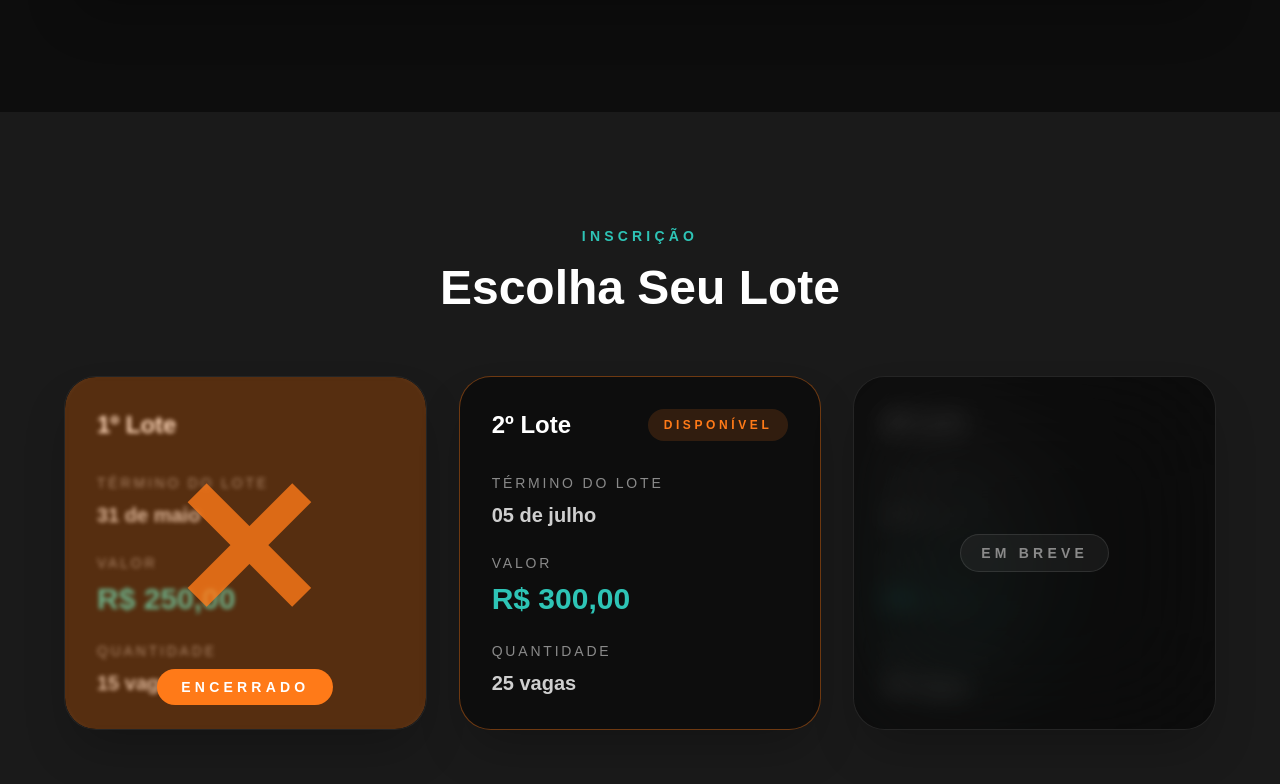
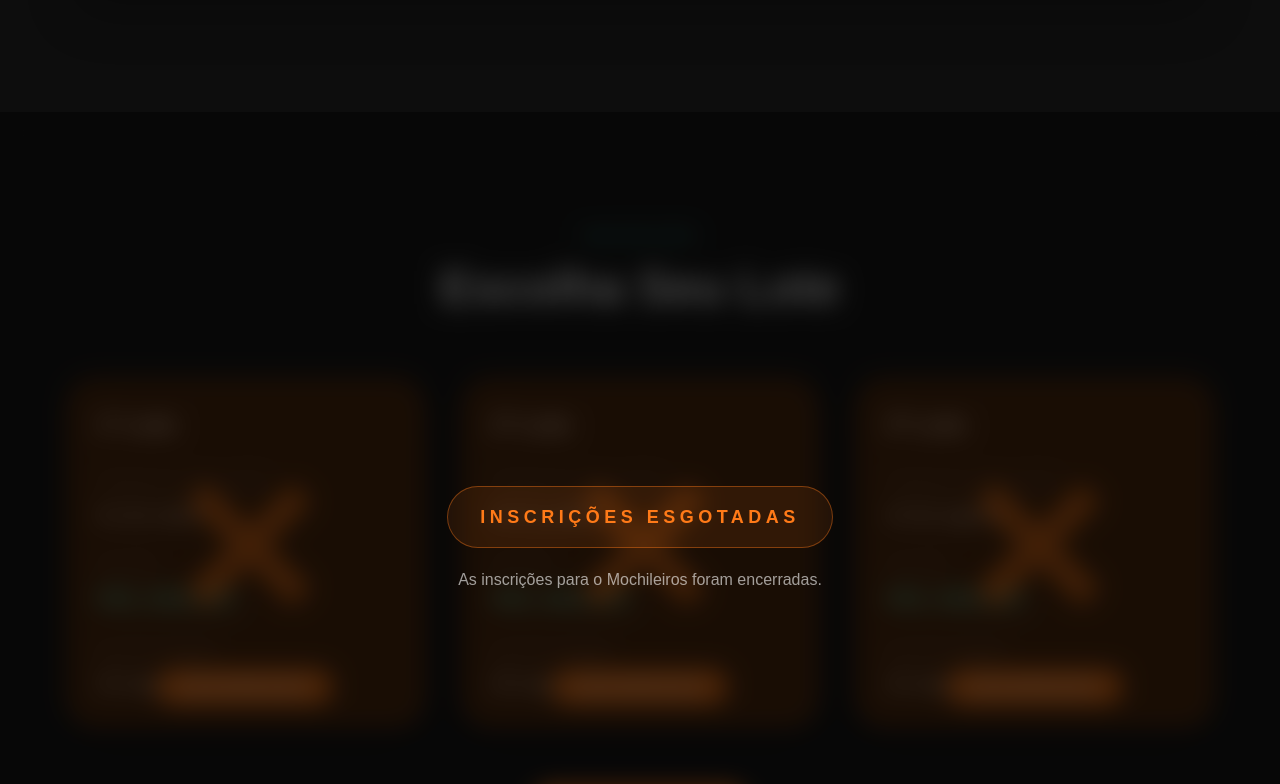
Before and after one commit to yolmat/kyma-mochileiros, a Next.js app: page / in a window 1280 px wide. Shown: the part 2350-3134 px from the top of the page. Built offline with nearby package versions, Linux system fonts and the light colour scheme.

Commit message:
redirect home and event closed

```diff
--- a/app/checkout/page.js
+++ b/app/checkout/page.js
@@ -1,6 +1,7 @@
 "use client";
 
 import { useState, useEffect } from "react";
+import { redirect } from 'next/navigation'
 import { useForm } from "react-hook-form";
 import { zodResolver } from "@hookform/resolvers/zod";
 import { motion, AnimatePresence } from "framer-motion";
@@ -21,6 +22,9 @@
 
 
 export default function CheckoutPage() {
+
+    redirect('/')
+
     const [step, setStep] = useState(1);
     const [status, setStatus] = useState("");
 
--- a/app/page.js
+++ b/app/page.js
@@ -237,11 +237,15 @@
           </div>
         </section>
 
-        <section id="inscricao" className="bg-[#1A1A1A] px-6 py-28">
+        <section
+          id="inscricao"
+          className="relative overflow-hidden bg-[#1A1A1A] px-6 py-28"
+        >
           <div className="mx-auto max-w-6xl text-center">
             <span className="text-sm font-semibold uppercase tracking-[0.3em] text-[#2EC4B6]">
               Inscrição
             </span>
+
             <h2 className="mt-4 text-4xl font-black md:text-5xl">
               Escolha Seu Lote
             </h2>
@@ -260,7 +264,7 @@
                 date="05 de julho"
                 price="R$ 300,00"
                 spots="25 vagas"
-                featured
+                canceled
               />
 
               <LotCard
@@ -268,7 +272,7 @@
                 date="15 de agosto"
                 price="R$ 350,00"
                 spots="10 vagas"
-                blurred
+                canceled
               />
             </div>
 
@@ -278,6 +282,19 @@
             >
               Fazer Inscrição
             </Link>
+          </div>
+
+          {/* SOBREPOSIÇÃO */}
+          <div className="absolute inset-0 z-50 flex items-center justify-center bg-black/70 backdrop-blur-md">
+            <div className="flex flex-col items-center text-center">
+              <span className="rounded-full border border-[#FF7A18]/40 bg-[#FF7A18]/10 px-8 py-4 text-lg font-black uppercase tracking-[0.25em] text-[#FF7A18]">
+                Inscrições esgotadas
+              </span>
+
+              <p className="mt-5 max-w-md text-base font-medium text-white/60">
+                As inscrições para o Mochileiros foram encerradas.
+              </p>
+            </div>
           </div>
         </section>
 
@@ -327,6 +344,8 @@
 }
 
 function LotCard({ title, date, price, spots, featured, blurred, canceled }) {
+  const soldOut = spots === 'Inscrições esgotadas'
+
   return (
     <div
       className={`relative overflow-hidden rounded-[2rem] border p-8 text-left shadow-2xl transition ${featured
@@ -358,6 +377,7 @@
 
         <div className="flex items-center justify-between">
           <h3 className="text-2xl font-black text-white">{title}</h3>
+
           {featured && (
             <span className="rounded-full bg-[#FF7A18]/15 px-4 py-2 text-xs font-bold uppercase tracking-[0.3em] text-[#FF7A18]">
               Disponível
@@ -367,21 +387,48 @@
 
         <div className="mt-8 space-y-6">
           <div>
-            <p className="text-sm uppercase tracking-[0.2em] text-[#8A8A8A]">Término do lote</p>
-            <p className="mt-2 text-xl font-bold text-[#CFCFCF]">{date}</p>
+            <p className="text-sm uppercase tracking-[0.2em] text-[#8A8A8A]">
+              Término do lote
+            </p>
+            <p className="mt-2 text-xl font-bold text-[#CFCFCF]">
+              {date}
+            </p>
           </div>
 
           <div>
-            <p className="text-sm uppercase tracking-[0.2em] text-[#8A8A8A]">Valor</p>
-            <p className="mt-2 text-3xl font-black text-[#2EC4B6]">{price}</p>
+            <p className="text-sm uppercase tracking-[0.2em] text-[#8A8A8A]">
+              Valor
+            </p>
+            <p className="mt-2 text-3xl font-black text-[#2EC4B6]">
+              {price}
+            </p>
           </div>
 
           <div>
-            <p className="text-sm uppercase tracking-[0.2em] text-[#8A8A8A]">Quantidade</p>
-            <p className="mt-2 text-xl font-bold text-[#CFCFCF]">{spots}</p>
+            <p className="text-sm uppercase tracking-[0.2em] text-[#8A8A8A]">
+              Quantidade
+            </p>
+            <p className="mt-2 text-xl font-bold text-[#CFCFCF]">
+              {spots}
+            </p>
           </div>
         </div>
       </div>
+
+      {/* Inscrições esgotadas */}
+      {soldOut && (
+        <div className="absolute inset-0 z-30 flex items-center justify-center bg-black/70 backdrop-blur-[3px]">
+          <div className="flex flex-col items-center gap-4 text-center">
+            <span className="rounded-full border border-[#FF7A18]/40 bg-[#FF7A18]/10 px-6 py-3 text-sm font-black uppercase tracking-[0.25em] text-[#FF7A18]">
+              Inscrições esgotadas
+            </span>
+
+            <p className="max-w-xs text-sm font-medium text-white/60">
+              Este lote não possui mais vagas disponíveis.
+            </p>
+          </div>
+        </div>
+      )}
     </div>
   )
 }
```
